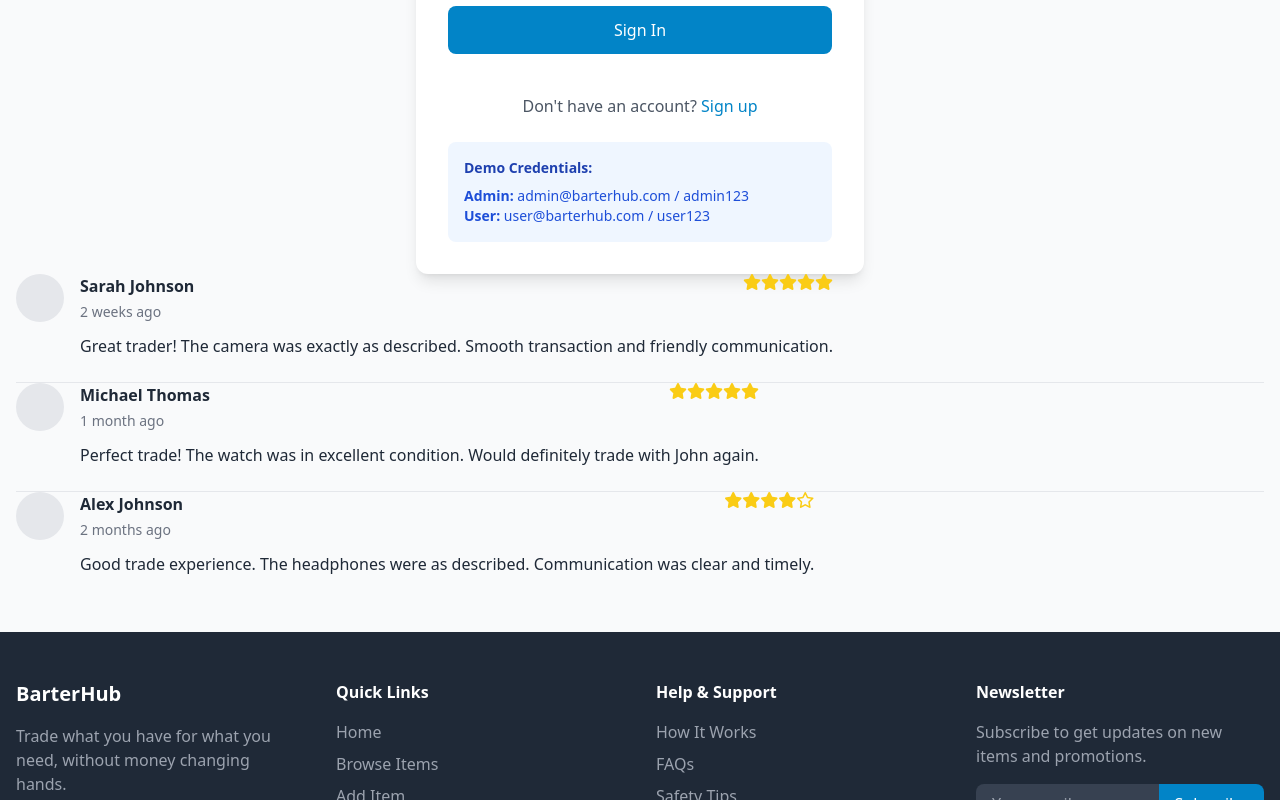
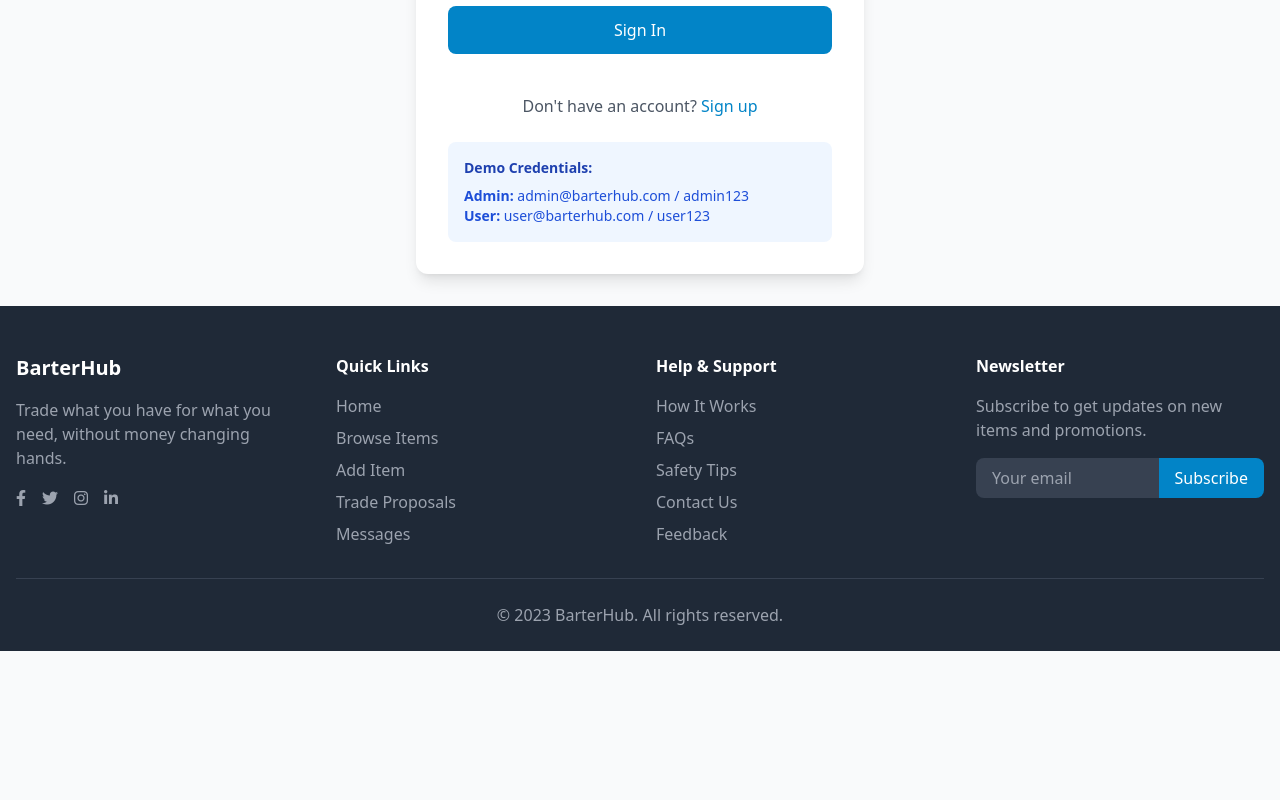
Before and after one commit to Shubham6853/BarterHub, a plain HTML site: page index.html in a window 1280 px wide. Shown: the part 602-1402 px from the top of the page. After the commit the page ends 1253 px from the top, so only its background shows below. Drawn offline with nearby package versions, Linux system fonts and the light colour scheme.

Commit message:
fix review pop up

```diff
--- a/index.html
+++ b/index.html
@@ -2018,71 +2018,7 @@
         </div>
     </div>
 </div>
-                                <!-- Review 1 -->
-                                <div class="border-b border-gray-200 dark:border-gray-700 pb-6">
-                                    <div class="flex items-start">
-                                        <div class="w-12 h-12 rounded-full bg-gray-200 dark:bg-gray-700 mr-4"></div>
-                                        <div>
-                                            <div class="flex justify-between">
-                                                <h3 class="font-semibold">Sarah Johnson</h3>
-                                                <div class="flex">
-                                                    <i class="fas fa-star text-yellow-400"></i>
-                                                    <i class="fas fa-star text-yellow-400"></i>
-                                                    <i class="fas fa-star text-yellow-400"></i>
-                                                    <i class="fas fa-star text-yellow-400"></i>
-                                                    <i class="fas fa-star text-yellow-400"></i>
-                                                </div>
-                                            </div>
-                                            <p class="text-sm text-gray-500 dark:text-gray-400 mt-1">2 weeks ago</p>
-                                            <p class="mt-3">Great trader! The camera was exactly as described. Smooth transaction and friendly communication.</p>
-                                        </div>
-                                    </div>
-                                </div>
-
-                                <!-- Review 2 -->
-                                <div class="border-b border-gray-200 dark:border-gray-700 pb-6">
-                                    <div class="flex items-start">
-                                        <div class="w-12 h-12 rounded-full bg-gray-200 dark:bg-gray-700 mr-4"></div>
-                                        <div>
-                                            <div class="flex justify-between">
-                                                <h3 class="font-semibold">Michael Thomas</h3>
-                                                <div class="flex">
-                                                    <i class="fas fa-star text-yellow-400"></i>
-                                                    <i class="fas fa-star text-yellow-400"></i>
-                                                    <i class="fas fa-star text-yellow-400"></i>
-                                                    <i class="fas fa-star text-yellow-400"></i>
-                                                    <i class="fas fa-star text-yellow-400"></i>
-                                                </div>
-                                            </div>
-                                            <p class="text-sm text-gray-500 dark:text-gray-400 mt-1">1 month ago</p>
-                                            <p class="mt-3">Perfect trade! The watch was in excellent condition. Would definitely trade with John again.</p>
-                                        </div>
-                                    </div>
-                                </div>
-
-                                <!-- Review 3 -->
-                                <div class="pb-6">
-                                    <div class="flex items-start">
-                                        <div class="w-12 h-12 rounded-full bg-gray-200 dark:bg-gray-700 mr-4"></div>
-                                        <div>
-                                            <div class="flex justify-between">
-                                                <h3 class="font-semibold">Alex Johnson</h3>
-                                                <div class="flex">
-                                                    <i class="fas fa-star text-yellow-400"></i>
-                                                    <i class="fas fa-star text-yellow-400"></i>
-                                                    <i class="fas fa-star text-yellow-400"></i>
-                                                    <i class="fas fa-star text-yellow-400"></i>
-                                                    <i class="far fa-star text-yellow-400"></i>
-                                                </div>
-                                            </div>
-                                            <p class="text-sm text-gray-500 dark:text-gray-400 mt-1">2 months ago</p>
-                                            <p class="mt-3">Good trade experience. The headphones were as described. Communication was clear and timely.</p>
-                                        </div>
-                                    </div>
-                                </div>
-                            </div>
-                        </div>
-                    </div>
+
 
                     <div id="items-tab" class="profile-tab hidden">
                         <div class="mt-6">
```
